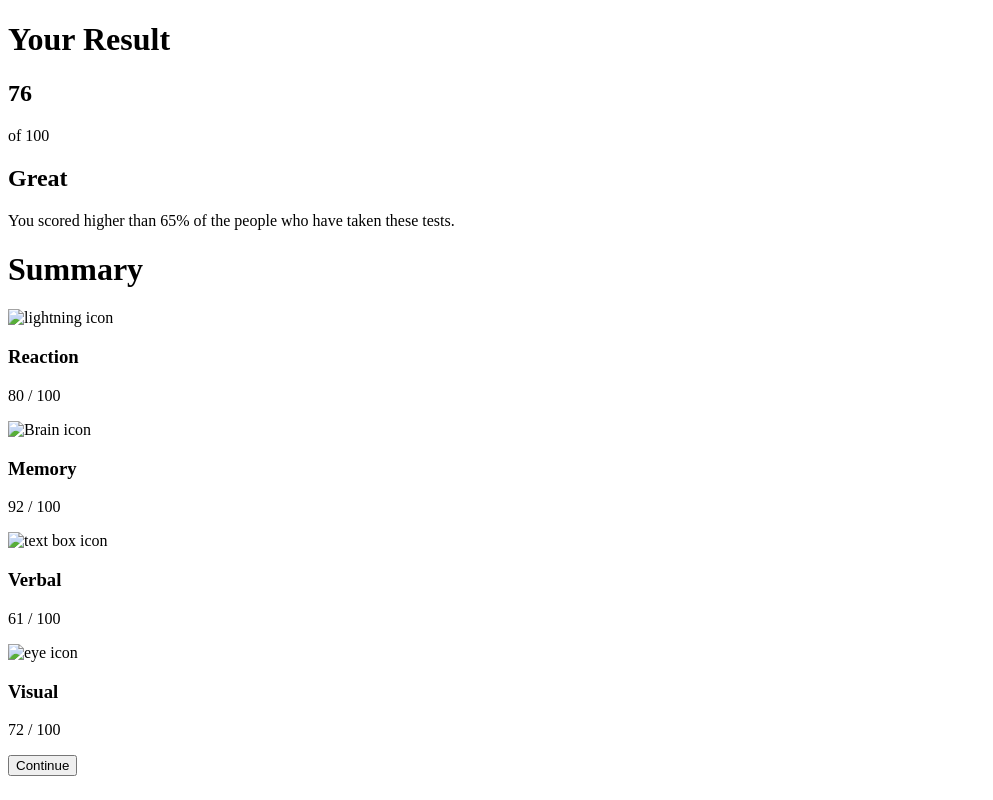
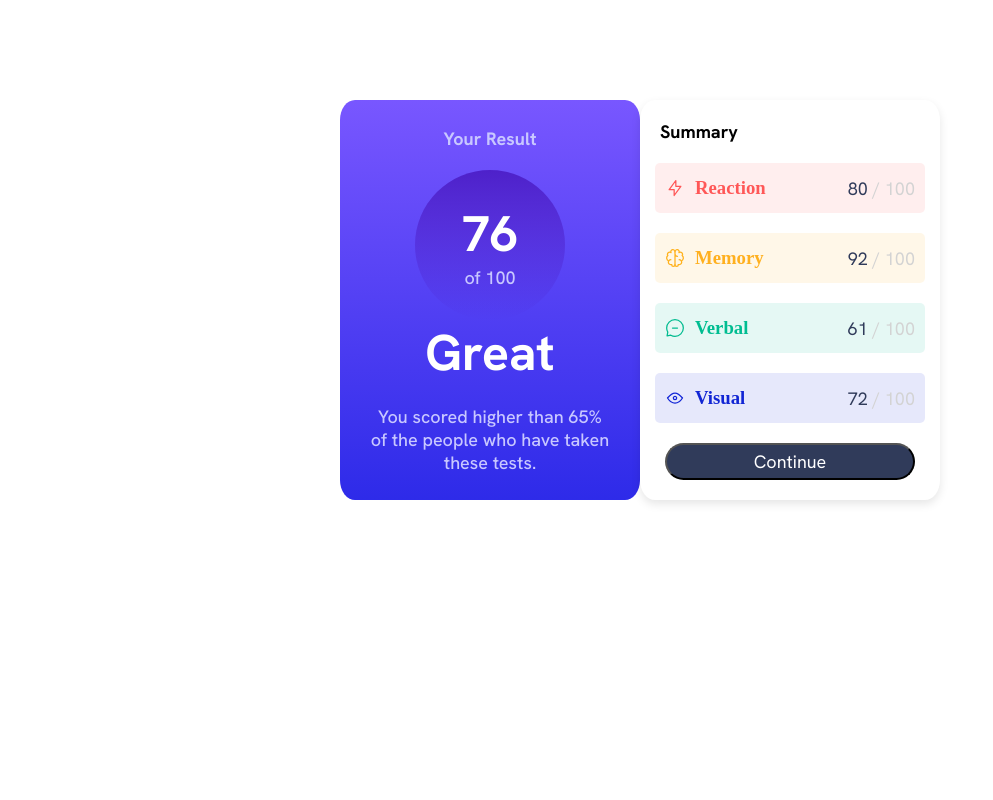
Before and after one commit to muraoka2016/results-summary-component-main, a plain HTML site: page index.html in a window 1280 px wide. Shown: the whole page, without its empty margins (0-993 px from the left). Drawn offline with Linux system fonts and the light colour scheme; the site is published under a folder, as on GitHub Pages, so addresses that start at the root find nothing.

Commit message:
Update index.html

```diff
--- a/index.html
+++ b/index.html
@@ -3,7 +3,7 @@
 <head>
   <meta charset="UTF-8">
   <meta name="viewport" content="width=device-width, initial-scale=1.0"> <!-- displays site properly based on user's device -->
-  <link rel="stylesheet" href="/scss/styles.css">
+  <link rel="stylesheet" href="scss/styles.css">
   <link rel="icon" type="image/png" sizes="32x32" href="./assets/images/favicon-32x32.png">
   <link rel="preconnect" href="https://fonts.googleapis.com">
   <link rel="preconnect" href="https://fonts.gstatic.com" crossorigin>
@@ -29,23 +29,23 @@
       <div class="card-box box2">
         <h1 class="title2">Summary</h1>
         <div class="score-container1">
-          <img src="/assets/images/icon-reaction.svg" alt="lightning icon">
+          <img src="assets/images/icon-reaction.svg" alt="lightning icon">
           <h3 class="score-t">Reaction</h3>
           <p class="score-text"><span>80</span> / 100</p>
         </div>
 
         <div class="score-container2">
-          <img src="/assets/images/icon-memory.svg" alt="Brain icon">
+          <img src="assets/images/icon-memory.svg" alt="Brain icon">
           <h3 class="score-t">Memory</h3>
           <p class="score-text"><span>92</span> / 100</p>
         </div>
         <div class="score-container3">
-          <img src="/assets/images/icon-verbal.svg" alt="text box icon">
+          <img src="assets/images/icon-verbal.svg" alt="text box icon">
           <h3 class="score-t">Verbal</h3>
           <p class="score-text"><span>61</span> / 100</p>
         </div>
         <div class="score-container4">
-          <img src="/assets/images/icon-visual.svg" alt="eye icon">
+          <img src="assets/images/icon-visual.svg" alt="eye icon">
           <h3 class="score-t">Visual</h3>
           <p class="score-text"><span>72</span> / 100</p>
         </div>
```
